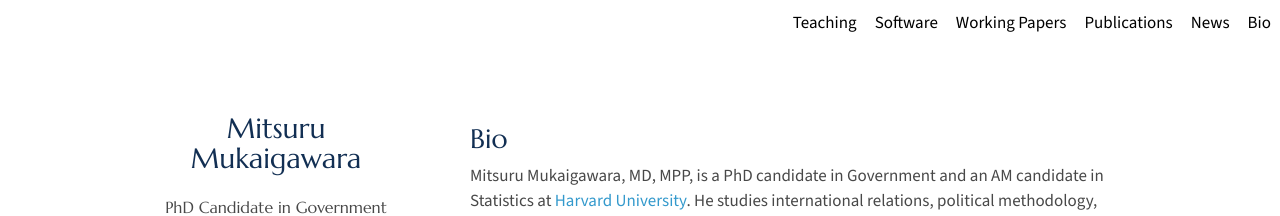
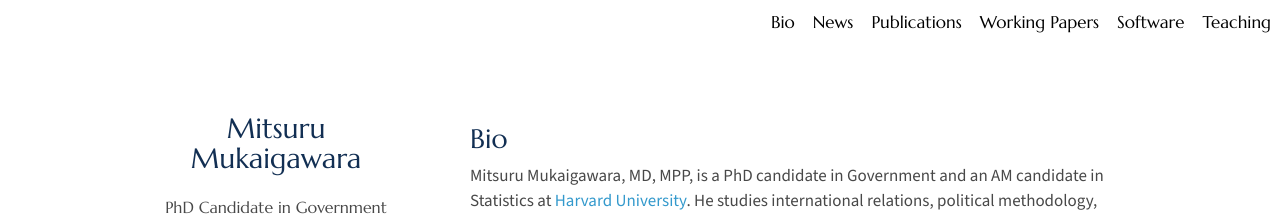
Before and after one commit to mmukaigawara/site, a Jekyll site: the page built from index.md, in a window 1280 px wide. Shown: the top 216 px of the page. Built offline with Jekyll 4.4.1, drawn with Linux system fonts in a browser that asks for light colours; nearby versions of some CDN libraries; a style sheet for code colours, icons or effects is not loaded.

Commit message:
topnav font

```diff
--- a/_layouts/homepage.html
+++ b/_layouts/homepage.html
@@ -40,14 +40,12 @@
   <body>
 
   <div class="topnav">
-
+    <a href="#teaching">Teaching</a>
+    <a href="#software">Software</a>
+    <a href="#working">Working Papers</a>
+    <a href="#publications">Publications</a>
+    <a href="#news">News</a>
     <a href="#bio">Bio</a>
-    <a href="#news">News</a>
-    <a href="#publications">Publications</a>
-    <a href="#working">Working Papers</a>
-    <a href="#software">Software</a>
-    <a href="#teaching">Teaching</a>
-
   </div>
 
     <div class="wrapper">
--- a/assets/css/nav.css
+++ b/assets/css/nav.css
@@ -12,6 +12,7 @@
     padding: 10px 9px;
     text-decoration: none;
     font-size: 17px;
+    font-family:Marcellus;
   }
 
   /* Change the color of links on hover */
```
